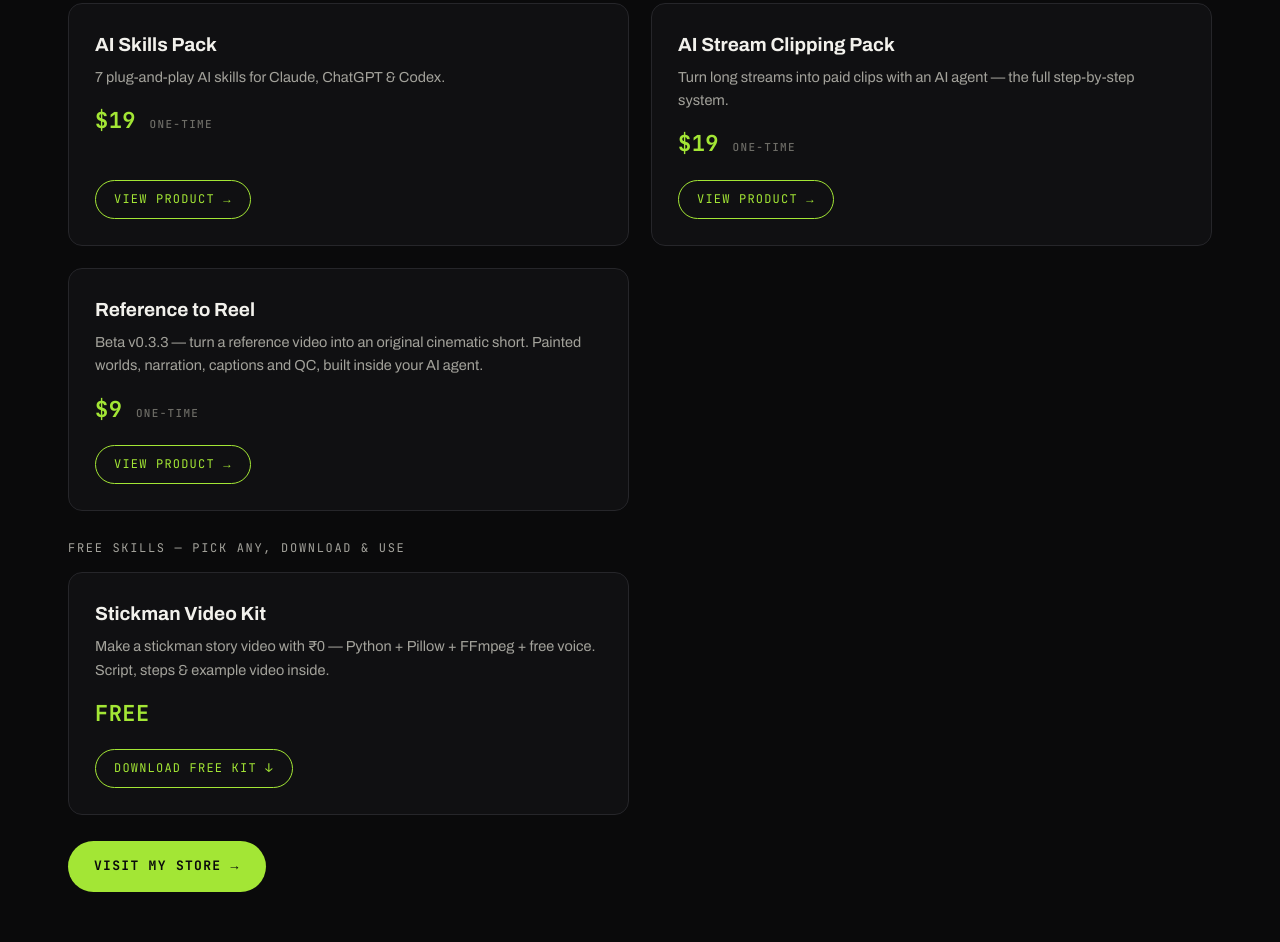
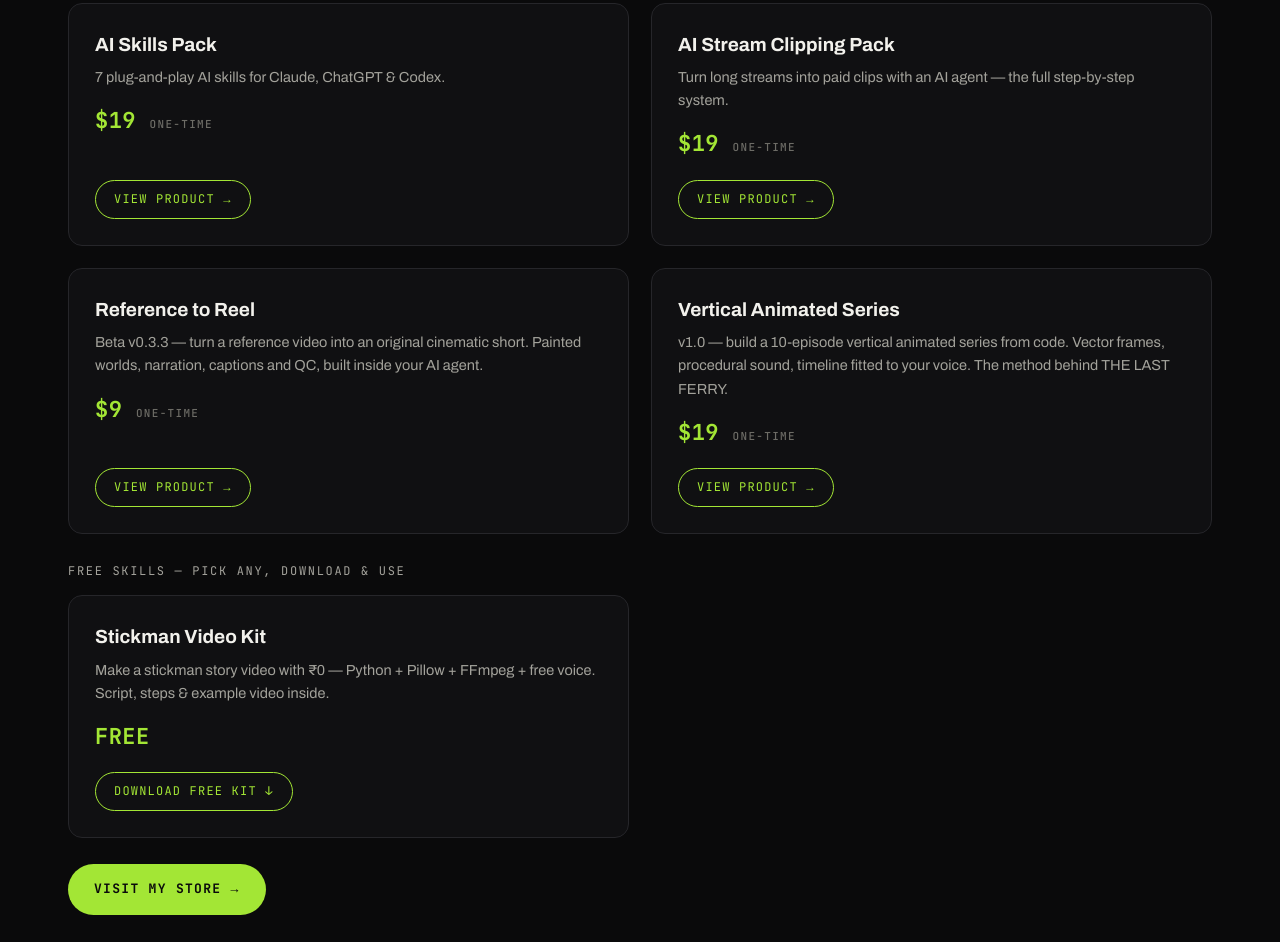
Before and after one commit to astelwilliam/portfolio, a plain HTML site: page index.html in a window 1280 px wide. Shown: the part 4998-5940 px from the top of the page. Drawn offline with Linux system fonts and the light colour scheme.

Commit message:
Add Vertical Animated Series ($19, v1.0) to Paid skills on portfolio

```diff
--- a/index.html
+++ b/index.html
@@ -900,6 +900,14 @@
                 <a class="live" href="https://whop.com/astel-william-2a0e/products/reference-to-reel-turn-a-reference-video-into-an-original-cinematic-short/" target="_blank" rel="noopener">View product →</a>
               </div>
             </article>
+            <article class="mini reveal d3">
+              <h4>Vertical Animated Series</h4>
+              <p>v1.0 — build a 10-episode vertical animated series from code. Vector frames, procedural sound, timeline fitted to your voice. The method behind THE LAST FERRY.</p>
+              <div class="price">$19 <small>one-time</small></div>
+              <div class="p-links">
+                <a class="live" href="https://whop.com/astel-william-2a0e/vertical-animated-series-build-a-10-episode-animated-series-from-code/" target="_blank" rel="noopener">View product →</a>
+              </div>
+            </article>
           </div>
           <div class="sec-sub reveal">Free skills — pick any, download &amp; use</div>
           <div class="mini-grid">
```
